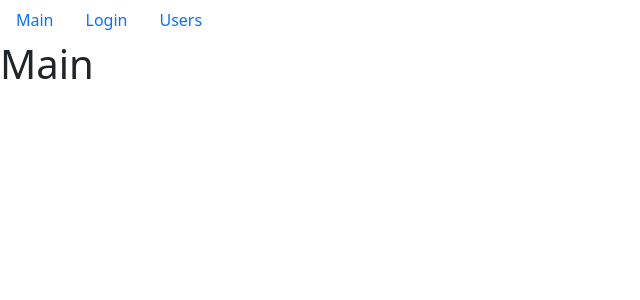
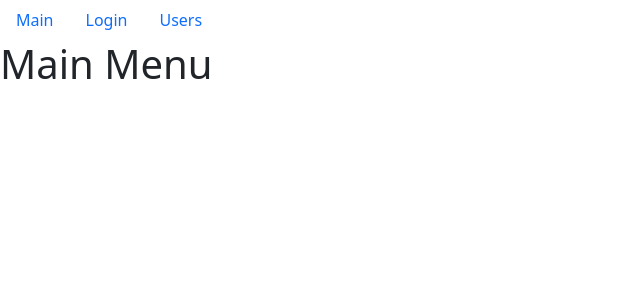
Before and after one commit to AbuDev116/fast_company-Filtration, a React (Create React App) app: page / in a window 1280 px wide. Shown: the top 300 px of the page, without its empty margins (0-640 px from the left). Built offline with nearby package versions, Linux system fonts and the light colour scheme.

Commit message:
test commit

```diff
--- a/src/app/layouts/main.jsx
+++ b/src/app/layouts/main.jsx
@@ -1,7 +1,7 @@
 import React from "react";
 
 const Main = () => {
-    return <h1>Main</h1>;
+    return <h1>Main Menu</h1>;
 };
 
 export default Main;
```
Also changed, not shown: 1 other file (tests, documents, lock files or other folders).
